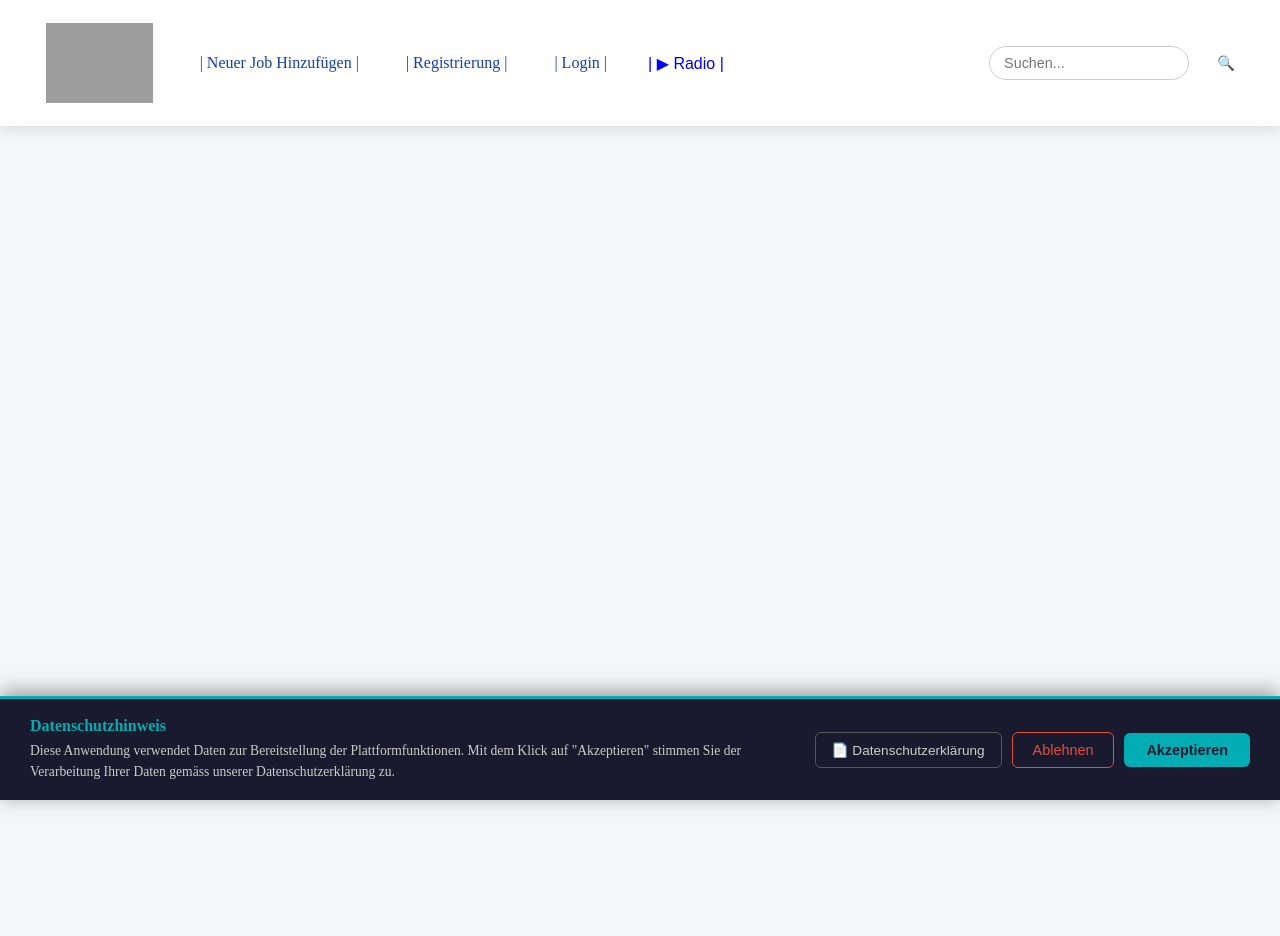
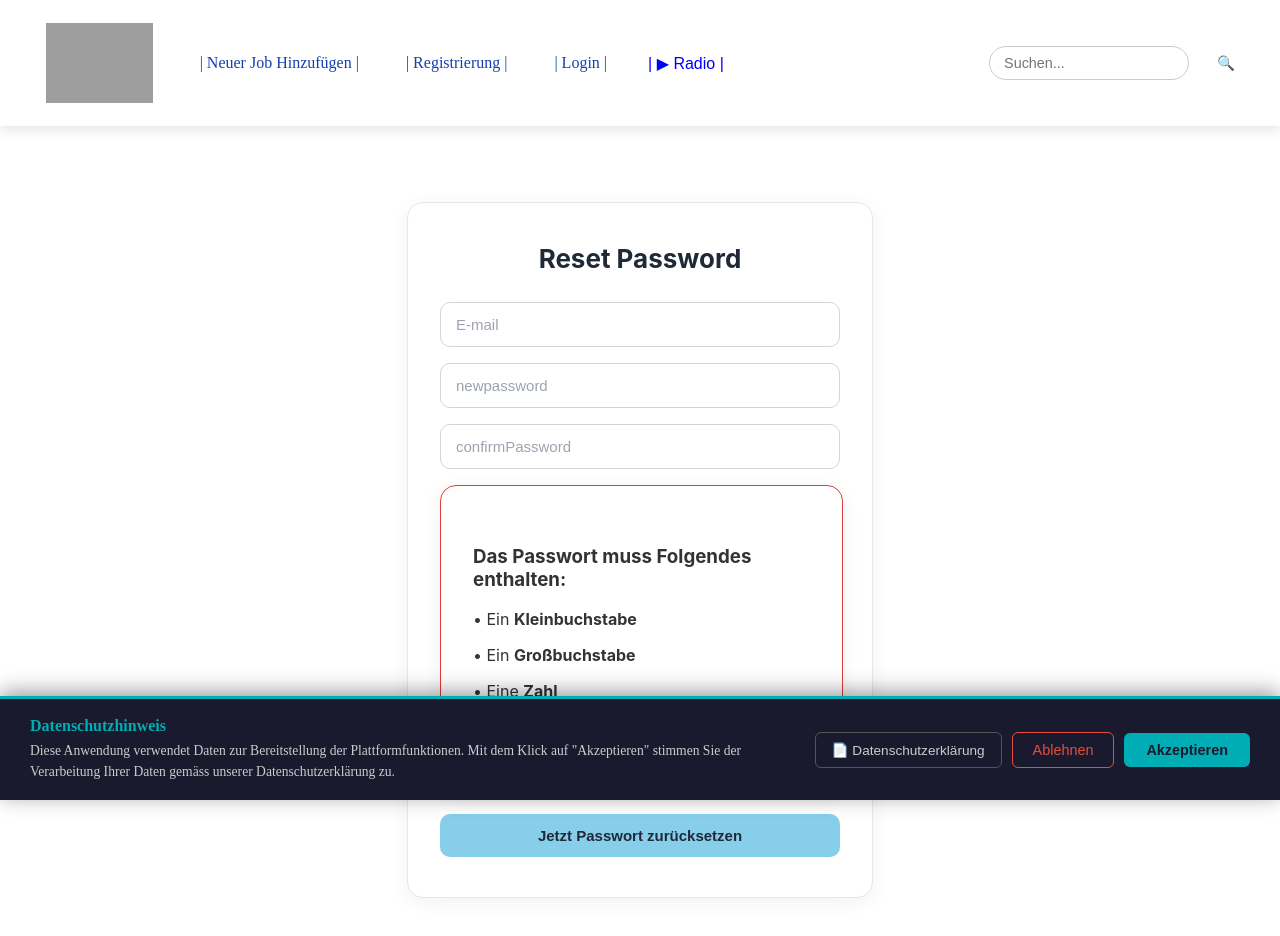
Before and after one commit to LeoKuhnZH/WISS-Praktikum-App, a React (Vite) app in the folder frontend/Praktikums_web/praktikum-web/: page /forgotpassword in a window 1280 px wide. Shown: the top 936 px of the page. Before the commit the page ends 800 px from the top, so only its background shows below. Built offline with nearby package versions, Linux system fonts and the light colour scheme; grey boxes are pictures that could not be loaded.

Commit message:
Improvement linking forgot Passwort

```diff
--- a/frontend/Praktikums_web/praktikum-web/src/App.jsx
+++ b/frontend/Praktikums_web/praktikum-web/src/App.jsx
@@ -8,6 +8,7 @@
 import JobAdd from './pages/JobAdd.jsx';
 import PrivacyBanner from './components1/PrivacyBanner.jsx';
 import logo from './assets/PraktikumRound.png';
+import ForgotPassword from "./pages/ForgotPassword.jsx";
 
 function App() {
 
@@ -77,6 +78,7 @@
                 <Route path="/jobadd" element={<JobAdd />} />
                 <Route path="/register" element={<RegistrirungPage />} />
                 <Route path="/login" element={<LoginForm />} />
+                <Route path="/forgotpassword" element={<ForgotPassword />} />
                 <Route index="/" element={<Home />} />
 
             </Routes>
--- a/frontend/Praktikums_web/praktikum-web/src/pages/Login.jsx
+++ b/frontend/Praktikums_web/praktikum-web/src/pages/Login.jsx
@@ -1,6 +1,6 @@
 import { useState } from "react";
 import { useNavigate, Link } from "react-router-dom";
-
+ import ForgotPassword from "./ForgotPassword.jsx";
 function Login() {
     const navigate = useNavigate();
 
@@ -246,8 +246,8 @@
 
 
                 <div className="lg-footer">Passwort vergessen?<Link to="/forgotpassword">Passwort vergessen</Link> </div>
-                <div className="lg-footer">
-                    Noch kein Konto? <Link to="/register">Registriren</Link>
+
+                <div className="lg-footer">Noch kein Konto? <Link to="/register">Registriren</Link>
 </div>
 
 </div>
```
